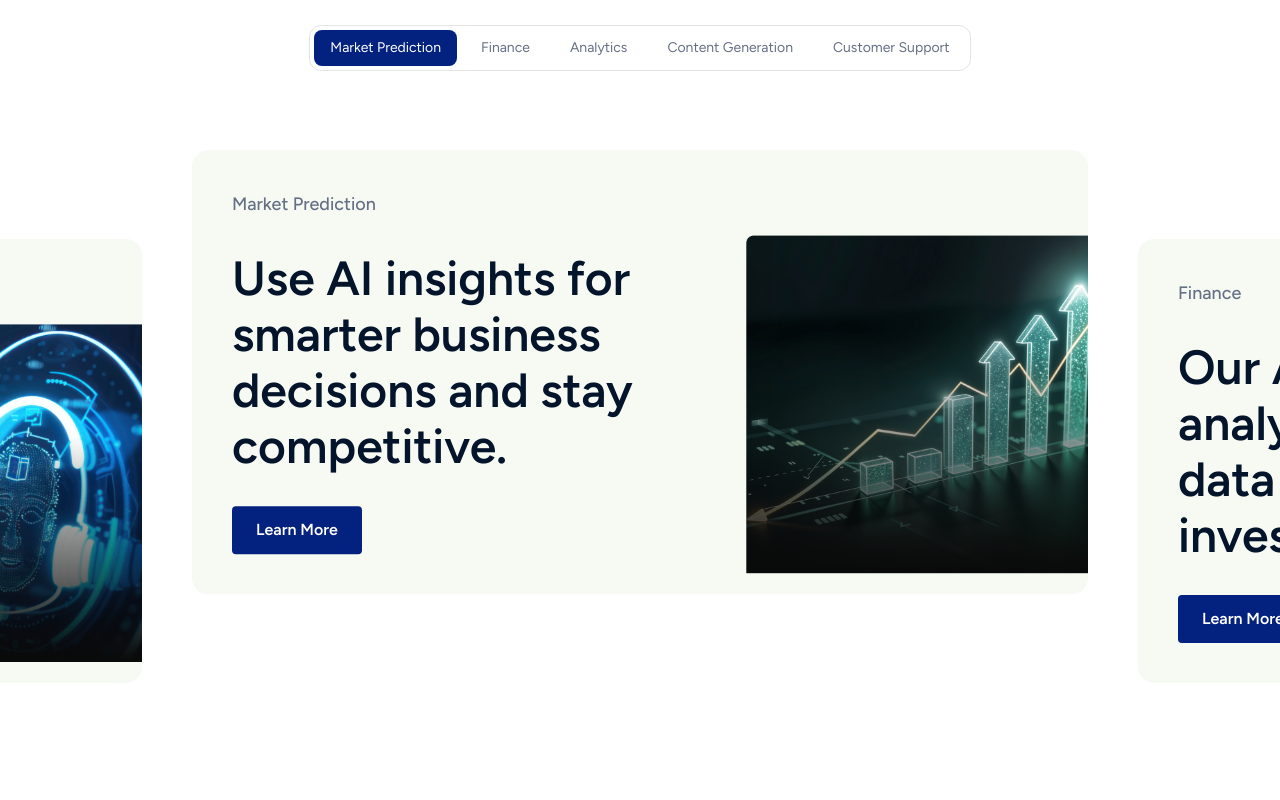
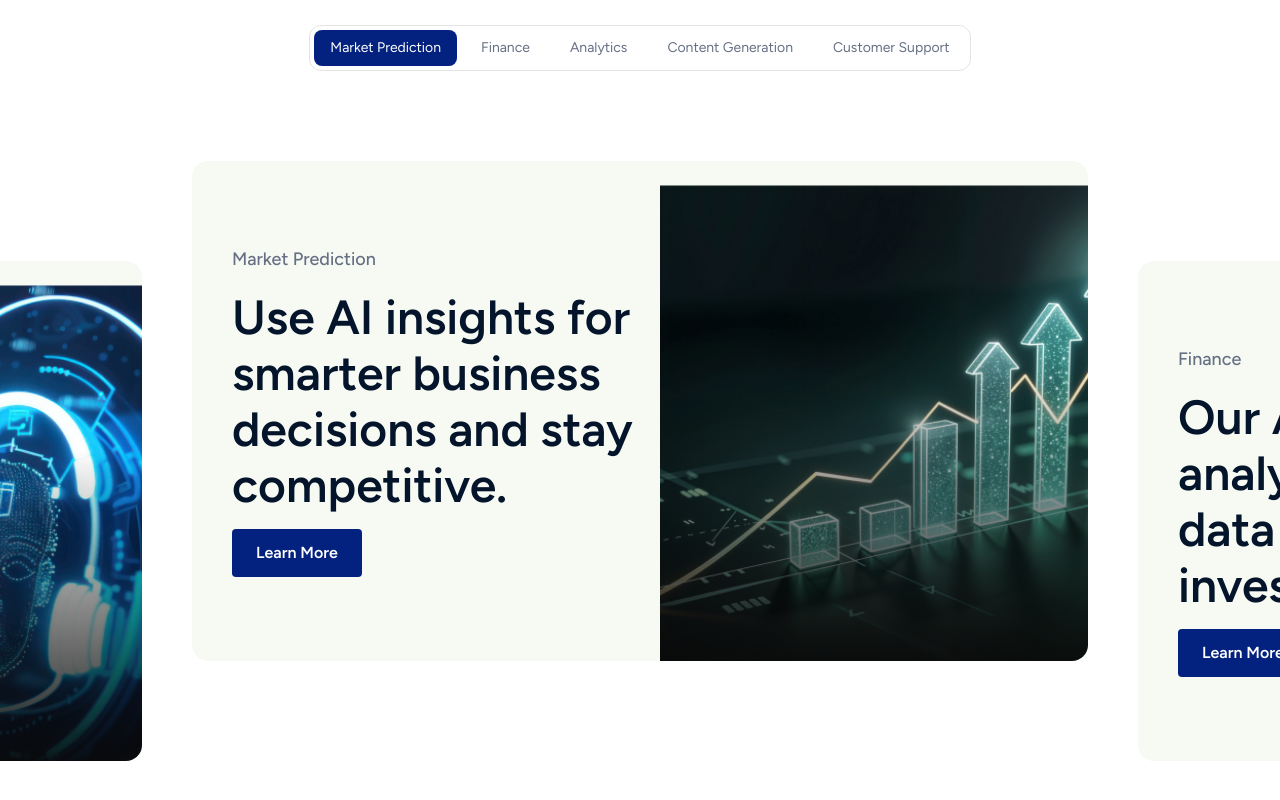
Before and after one commit to dhanielcodes/alpha, a Next.js app: page / in a window 1280 px wide. Shown: the part 1221-2021 px from the top of the page. Built offline with nearby package versions, Linux system fonts and the light colour scheme.

Commit message:
Update CardSlider height for improved layout consistency; enhance FeatureCard styling for better responsiveness and visual appeal.

```diff
--- a/src/components/CardSlider.tsx
+++ b/src/components/CardSlider.tsx
@@ -98,7 +98,7 @@ const CardSlider = () => {
             key={index}
             style={{
               width: width > 1300 ? "1100px" : "70%",
-              height: "700px",
+              height: "800px",
               display: "flex",
               alignItems: "center",
               justifyContent: "center",
--- a/src/components/FeatureCard.tsx
+++ b/src/components/FeatureCard.tsx
@@ -12,9 +12,9 @@ const FeatureCard = ({
   image: string;
 }) => {
   return (
-    <div className="bg-[#F6FAF3] lg:pt-10 lg:pl-10  rounded-2xl overflow-hidden">
-      <div className="flex lg:flex-row flex-col items-center justify-between lg:space-x-6 ">
-        <div className="lg:w-1/2 w-full lg:space-y-8 space-y-4 lg:pb-10 lg:px-0 lg:pt-0 pt-6 px-6">
+    <div className="bg-[#F6FAF3] h-[500px] lg:pl-10  rounded-2xl overflow-hidden">
+      <div className="flex lg:flex-row h-full flex-col items-center justify-between lg:space-x-6 ">
+        <div className="lg:w-1/2 w-full space-y-4  lg:px-0 lg:pt-0 pt-6 px-6">
           <p className="text-tertiary text-lg font-medium">{title}</p>
           <h2 className="text-primary text-[2.6vw] xl:text-5xl font-semibold leading-[3vw] xl:leading-14">
             {description}
@@ -24,15 +24,13 @@ const FeatureCard = ({
             className="bg-tabColor text-white py-3 px-6"
           />
         </div>
-        <div className="lg:w-[40%] w-[100%] h-[200px] lg:h-full mt-6 justify-self-end items-end">
         <Image
           src={image}
           alt="feature-card"
           width={1000}
           height={1000}
-            className="w-full h-full object-cover rounded-none "
+          className="lg:w-[50%] w-[100%] h-full lg:mt-12 mt-6 justify-self-end items-end object-cover rounded-none "
         />
-        </div>
       </div>
     </div>
   );
```
Lines whose indentation alone changed are shown as unchanged.
